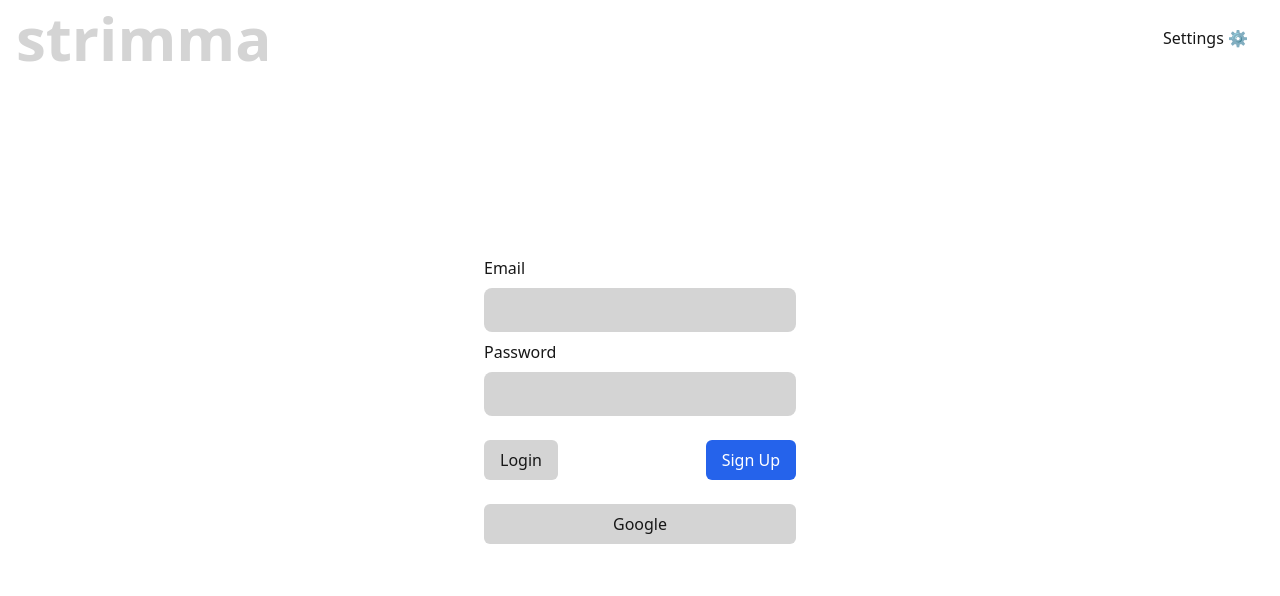
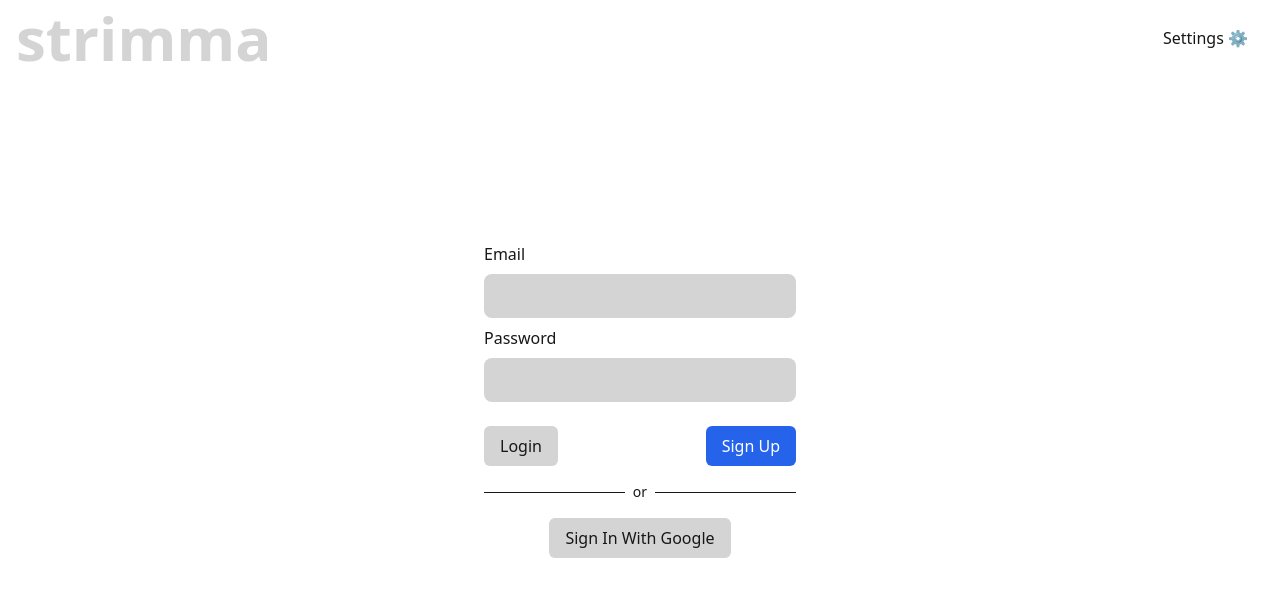
Before and after one commit to joayo13/strimma, a SvelteKit app: page /auth in a window 1280 px wide. Shown: the top 596 px of the page. Built offline with nearby package versions, Linux system fonts and the light colour scheme; no server answers.

Commit message:
New Google button should not require form inputs to be filled

```diff
--- a/src/routes/auth/+page.svelte
+++ b/src/routes/auth/+page.svelte
@@ -2,7 +2,7 @@
 	import PrimaryButton from '../../components/buttons/PrimaryButton.svelte';
 	import SecondaryButton from '../../components/buttons/SecondaryButton.svelte';
 </script>
-
+<div>
 <form class="flex flex-col gap-2" method="POST" action="?/login">
 	<label for="email" class="block"> Email </label>
 	<input
@@ -23,5 +23,14 @@
 		<PrimaryButton title="Login"></PrimaryButton>
 		<SecondaryButton title="Sign Up" formaction="?/signup"></SecondaryButton>
 	</div>
-	<PrimaryButton title="Google" formaction="?/googleSignIn"></PrimaryButton>
+
 </form>
+<div class='flex gap-2 items-center mt-4'>
+	<div class='h-px w-full bg-tPrimary'></div>
+	<p class='text-sm'>or</p>
+	<div class='h-px w-full bg-tPrimary'></div>
+</div>
+<form class="text-center" method="POST">
+	<PrimaryButton title="Sign In With Google" formaction="?/googleSignIn"></PrimaryButton>
+</form>
+</div>
```
